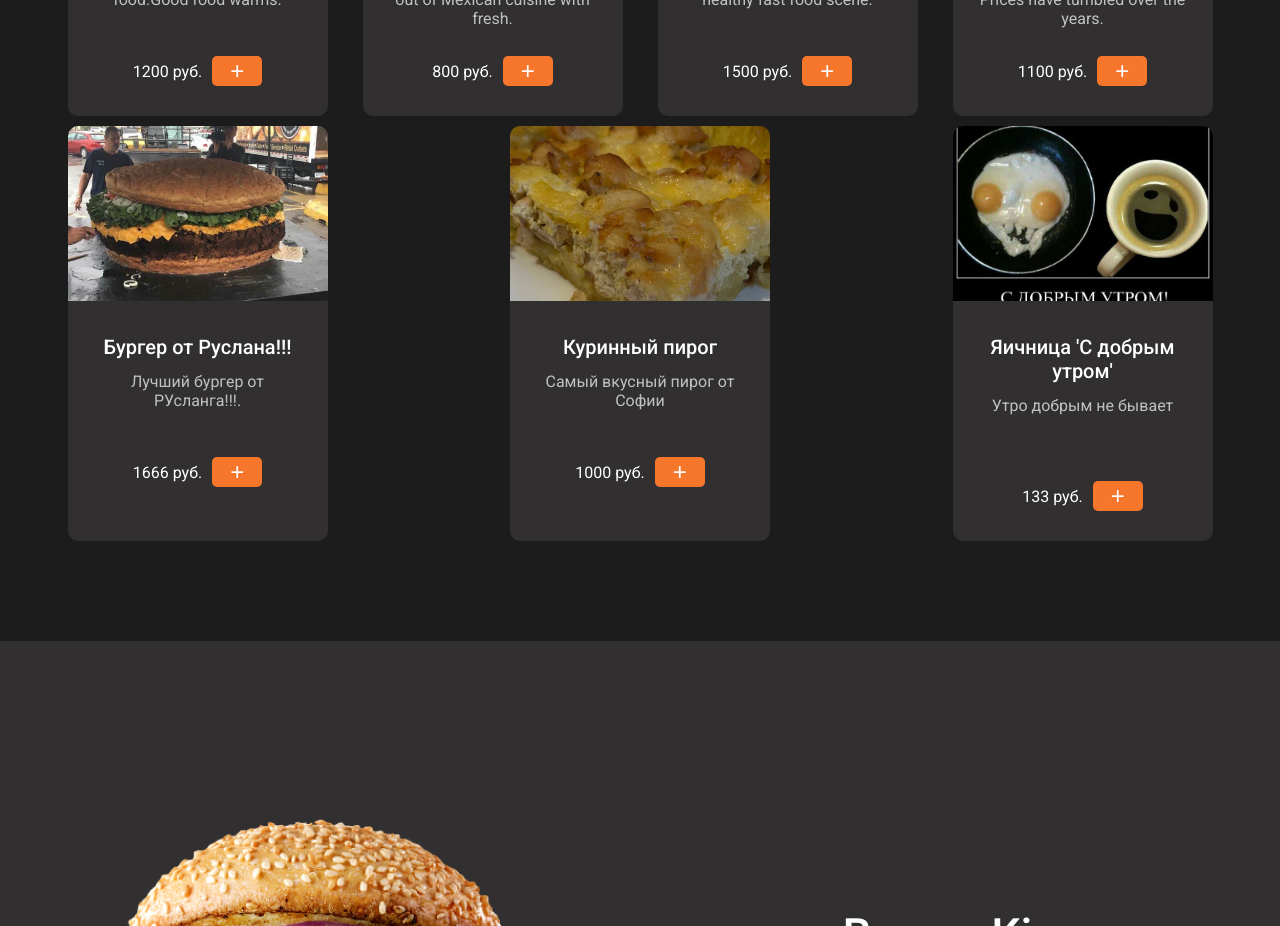
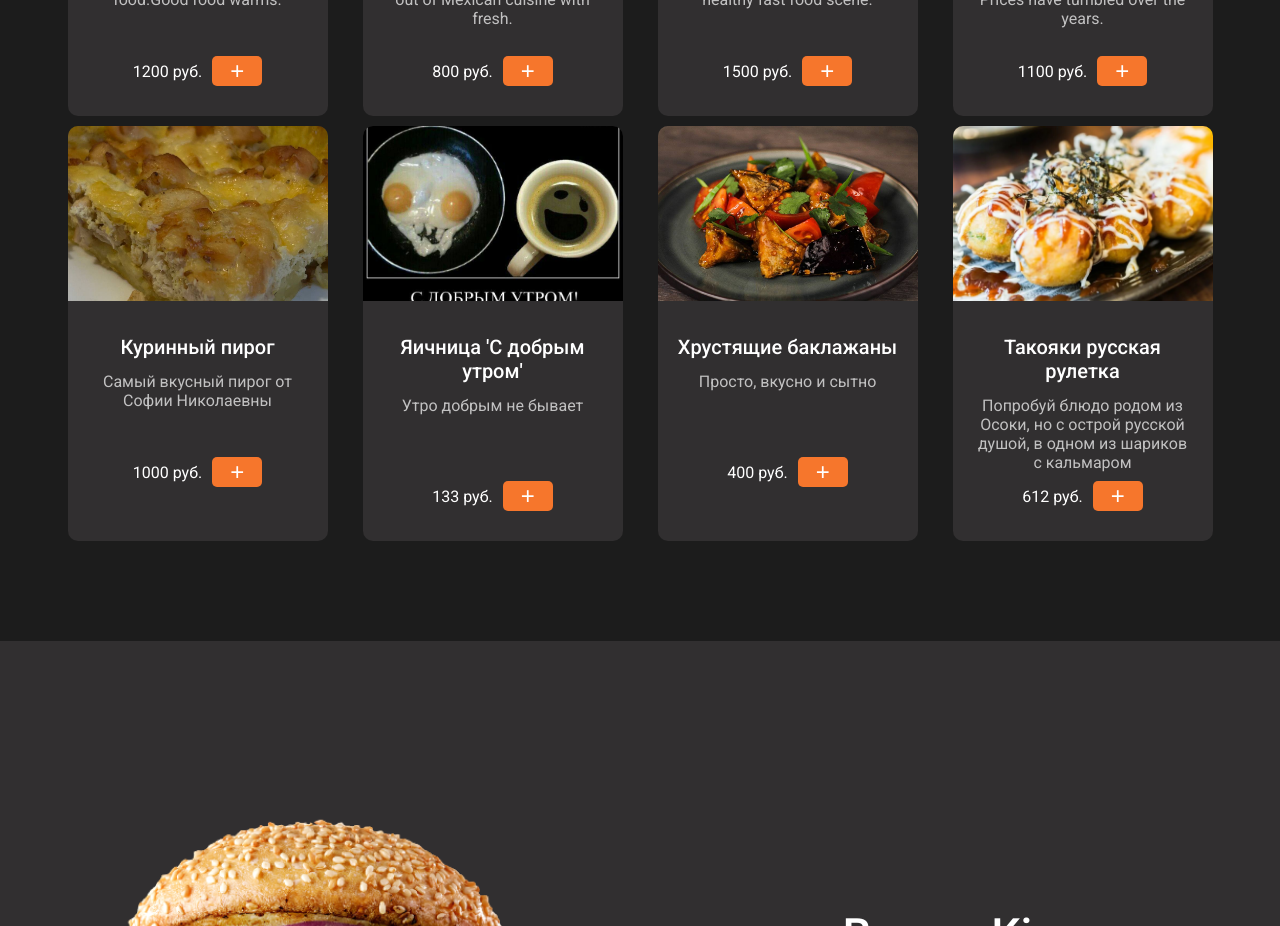
Before and after one commit to sharbeatz/BurgerLanding, a React (Vite) app in the folder delivery-art/: page / in a window 1280 px wide. Shown: the part 1200-2126 px from the top of the page. Built offline with nearby package versions, Linux system fonts and the light colour scheme.

Commit message:
реализовал логику работы минус в корзине

```diff
--- a/delivery-art/src/shared/stores/add-to-cart.ts
+++ b/delivery-art/src/shared/stores/add-to-cart.ts
@@ -6,6 +6,7 @@ interface AddToCartStore {
   items: FoodCartType[];
   addItem: (item: FoodMenuType) => void;
   removeItem: (id: string) => void;
+  decrementItem: (id: string) => void;
 }
 // ({ items: [...state.items, item] }));
 // переименовать переменные
@@ -17,34 +18,46 @@ export const useAddToCartStore = create<AddToCartStore>((set) => ({
       desc: "Лучший бургер от РУсланга!!!.",
       img: "./images/burger_ruslan.jpg",
       price: 1666,
-      quantity: 0,
+      quantity: 2,
     },
   ],
-  addItem: (item) => {
+  addItem: (item: FoodMenuType) => {
     set((state) => {
-      console.log(item);
       const existingItem = state.items.find(
         (cartItem) => cartItem.id === item.id
       );
-
       if (existingItem) {
         return {
           items: state.items.map((cartItem) =>
-            cartItem.id === item.id
+            cartItem.id === existingItem.id
               ? { ...cartItem, quantity: (cartItem.quantity || 0) + 1 }
               : cartItem
           ),
         };
       } else {
+        return { items: [...state.items, { ...item, quantity: 1 }] };
+      }
+    });
+  },
+  decrementItem: (id: string) => {
+    set((state) => {
+      const existingItem = state.items.find((cartItem) => cartItem.id === id);
+      if (existingItem && existingItem.quantity! > 1) {
         return {
-          items: [...state.items, { ...item, quantity: 1 }],
+          items: state.items.map((cartItem) =>
+            cartItem.id === id
+              ? { ...cartItem, quantity: cartItem.quantity! - 1 }
+              : cartItem
+          ),
+        };
+      } else {
+        return {
+          items: state.items.filter((item) => item.id !== id),
         };
       }
-
-      console.log(state.items);
-      return state;
     });
   },
+
   removeItem: (id: string) => {
     set((state) => ({
       items: state.items.filter((item) => item.id !== id),
--- a/delivery-art/src/widgets/food-cart-item/food-cart-item.tsx
+++ b/delivery-art/src/widgets/food-cart-item/food-cart-item.tsx
@@ -10,19 +10,36 @@ export function FoodCartItem({
   quantity,
 }: FoodMenuType) {
   const removeItem = useAddToCartStore((state) => state.removeItem);
+  const decrementItem = useAddToCartStore((state) => state.decrementItem);
+  const incrementItem = useAddToCartStore((state) => state.addItem);
   // заменить потом string на норм значения типа FoodItemType
   const handleRemoveToCart = (id: string) => {
-    removeItem(id);
+    const confirmRemove = confirm(
+      "Действительно ли хотите удалить выбранный продукт?"
+    );
+    if (confirmRemove) {
+      removeItem(id);
+    }
   };
+
+  const handleDecrement = (id: string) => {
+    decrementItem(id);
+  };
+
   return (
     <div className="cart-list__item">
       <img src={img} alt="Food Item" className="cart-list__img" />
       <p className="cart-list_title">{title}</p>
       <div className="cart-list__quantity">
         {" "}
+        <button
+          className="cart-list__quantity-btn"
+          onClick={() => handleDecrement(id!)}
+        >
+          ➖
+        </button>
+        <span>{quantity}</span>
         <button className="cart-list__quantity-btn">➕</button>
-        <span>{quantity}</span>
-        <button className="cart-list__quantity-btn">➖</button>
       </div>
       <span className="cart-list__price">{price} руб.</span>
       <button
--- a/delivery-art/src/widgets/food-menu-item/lib/const.ts
+++ b/delivery-art/src/widgets/food-menu-item/lib/const.ts
@@ -29,25 +29,33 @@ export const FOOD_ITEM: FoodMenuType[] = [
     img: "./images/food-list-4.jpg",
     price: 1100,
   },
+
   {
     id: "5",
-    title: "Бургер от Руслана!!!",
-    desc: "Лучший бургер от РУсланга!!!.",
-    img: "./images/burger_ruslan.jpg",
-    price: 1666,
-  },
-  {
-    id: "6",
     title: "Куринный пирог",
-    desc: "Самый вкусный пирог от Софии",
+    desc: "Самый вкусный пирог от Софии Николаевны",
     img: "./images/pirog_sonya.jpg",
     price: 1000,
   },
   {
-    id: "7",
+    id: "6",
     title: "Яичница 'С добрым утром'",
     desc: "Утро добрым не бывает",
     img: "./images/morning.jpg",
     price: 133,
   },
+  {
+    id: "7",
+    title: "Хрустящие баклажаны",
+    desc: "Просто, вкусно и сытно",
+    img: "./images/ilnara.jpg",
+    price: 400,
+  },
+  {
+    id: "8",
+    title: "Такояки русская рулетка",
+    desc: "Попробуй блюдо родом из Осоки, но с острой русской душой, в одном из шариков с кальмаром",
+    img: "./images/andrey.jpg",
+    price: 612,
+  },
 ] as const;
```
Also changed, not shown: delivery-art/public/images/andrey.jpg (added), delivery-art/public/images/ilnara.jpg (added).
